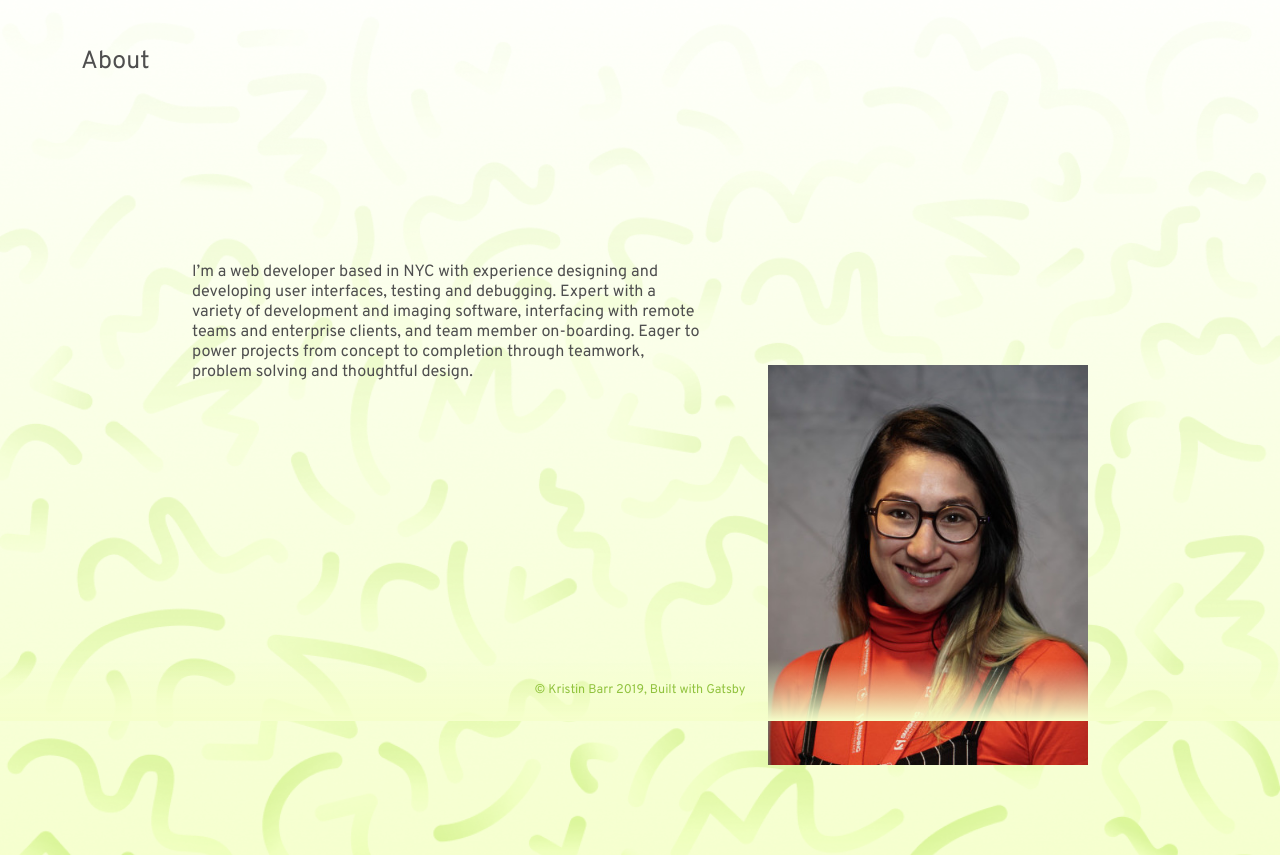
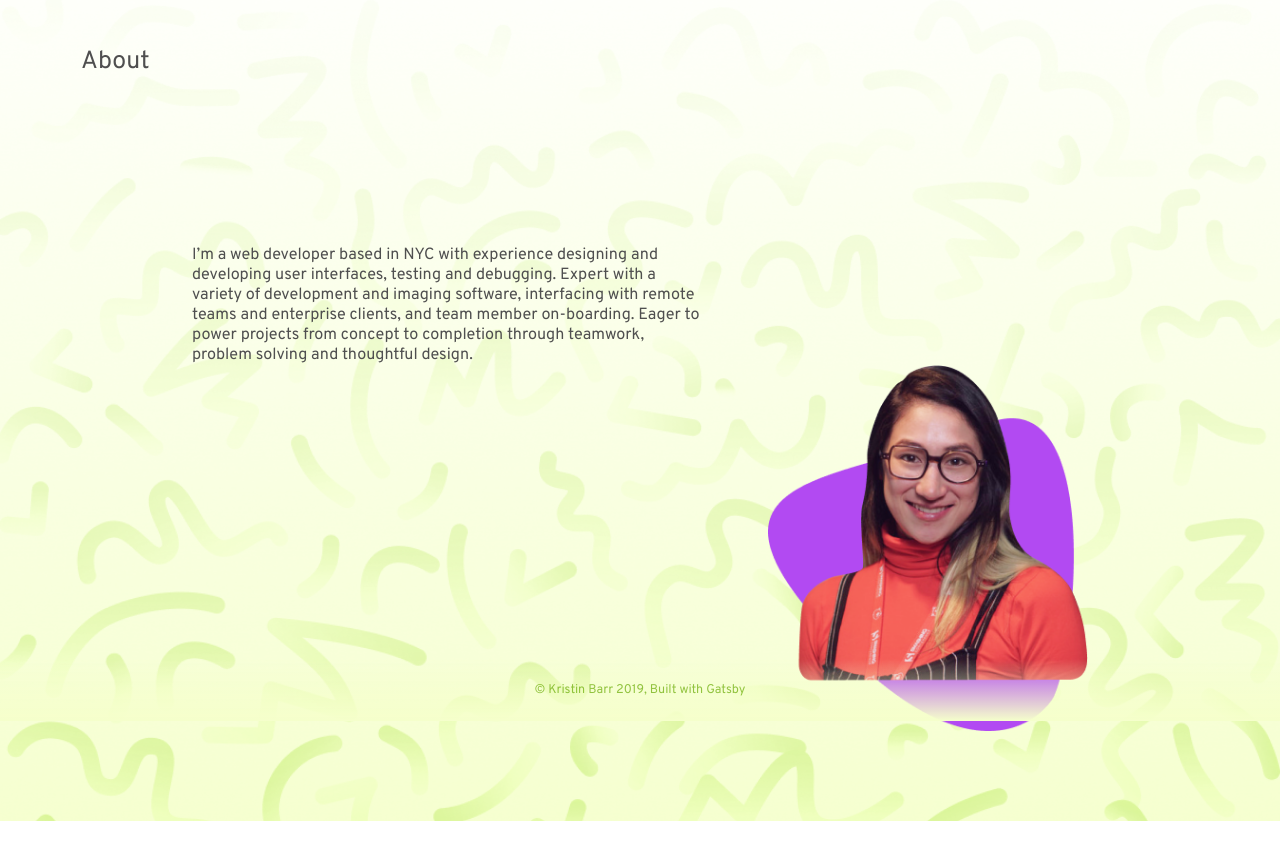
Before and after one commit to Kristinbarr/portfolio-gatsby, a Gatsby site: page / in a window 1280 px wide. Shown: the part 79-934 px from the top of the page. After the commit the page ends 900 px from the top, so only its background shows below. Built offline with nearby package versions, Linux system fonts and the light colour scheme; Gatsby itself is replaced by a stand-in of ours.

Commit message:
updated header image to vector shape

```diff
--- a/src/components/headshot.js
+++ b/src/components/headshot.js
@@ -14,9 +14,9 @@ import Img from "gatsby-image"
  */
 
 const Headshot = () => {
-  const data = useStaticQuery(graphql`
+  const { placeholderImage } = useStaticQuery(graphql`
     query {
-      placeholderImage: file(relativePath: { eq: "kb-img.png" }) {
+      placeholderImage: file(relativePath: { eq: "kb-vector.png" }) {
         childImageSharp {
           fluid(maxWidth: 300) {
             ...GatsbyImageSharpFluid
@@ -25,8 +25,9 @@ const Headshot = () => {
       }
     }
   `)
+  const image = placeholderImage.childImageSharp
 
-  return <Img fluid={data.placeholderImage.childImageSharp.fluid} />
+  return <Img fluid={image.fluid} />
 }
 
 export default Headshot
```
Also changed, not shown: src/images/kb-vector.png (added).
